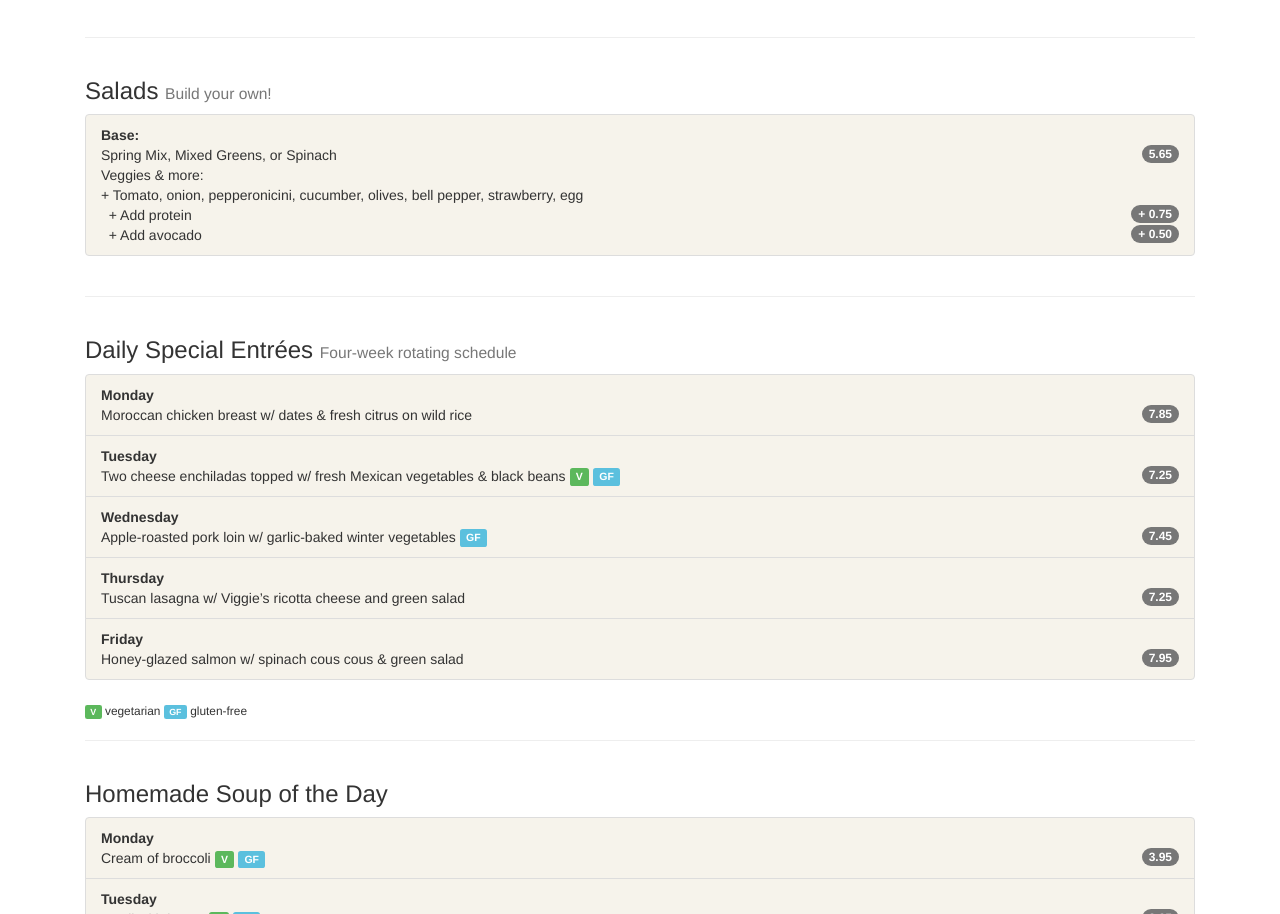
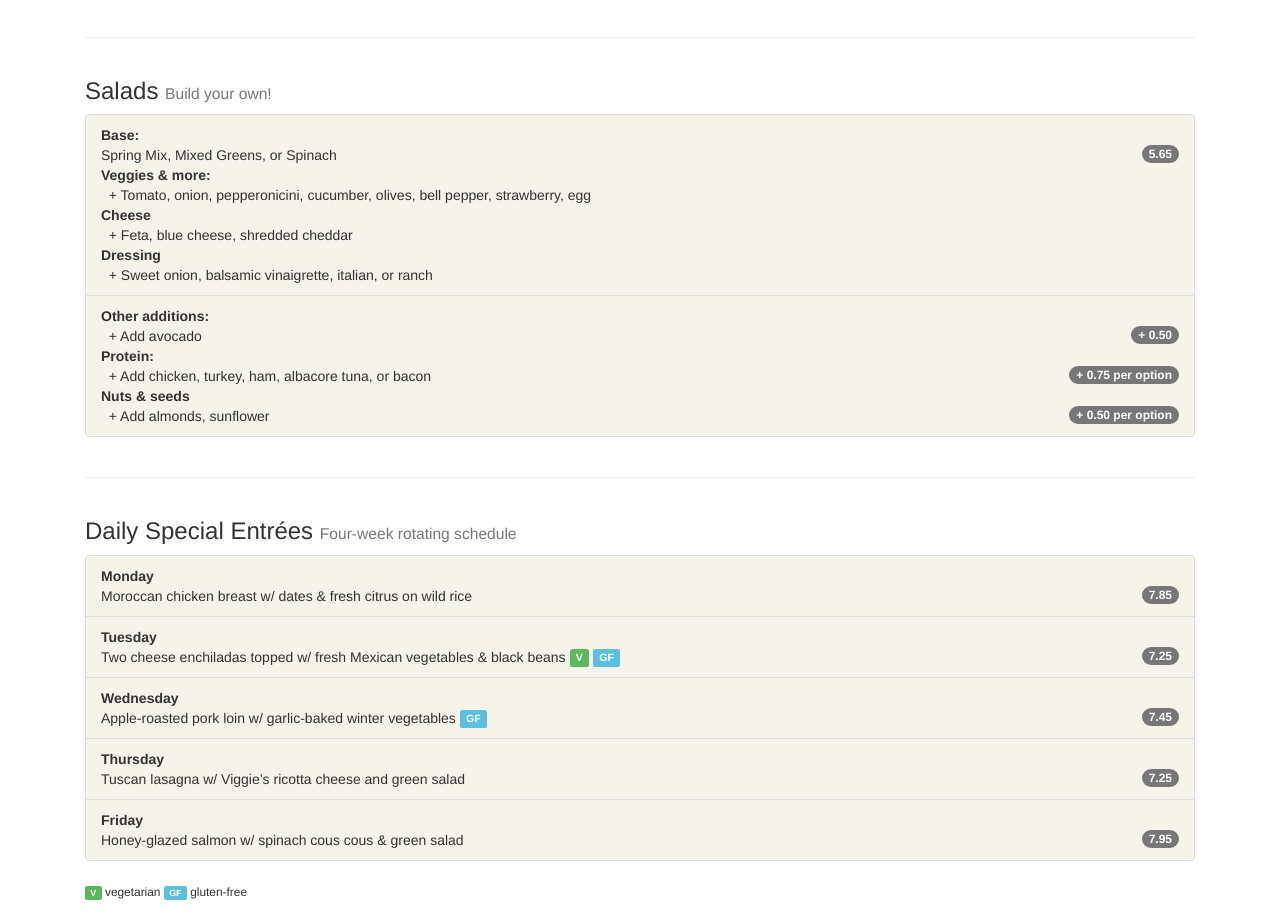
Before and after one commit to portofsandiego/cafe-orderform, a website: page app/index.html in a window 1280 px wide. Shown: the part 1359-2273 px from the top of the page. Drawn offline with nearby package versions, Linux system fonts and the light colour scheme; files that its build step writes are made by us from their sources.

Commit message:
Updated BYO salad options

```diff
--- a/app/index.html
+++ b/app/index.html
@@ -268,13 +268,28 @@
 								<span class="badge">5.65</span>
 								Spring Mix, Mixed Greens, or Spinach<br>
 
-								Veggies &amp; more:<br>
-								+ Tomato, onion, pepperonicini, cucumber, olives, bell pepper, strawberry, egg<br>
+								<strong>Veggies &amp; more:</strong><br>
+								&nbsp; + Tomato, onion, pepperonicini, cucumber, olives, bell pepper, strawberry, egg<br>
 
-								<span class="badge">+ 0.75</span>
-								&nbsp; + Add protein<br>
+								<strong>Cheese</strong><br>
+								&nbsp; + Feta, blue cheese, shredded cheddar<br>
+
+								<strong>Dressing</strong><br>
+								&nbsp; + Sweet onion, balsamic vinaigrette, italian, or ranch
+							</li>
+							<li class="list-group-item">
+								<strong>Other additions:</strong><br>
 								<span class="badge">+ 0.50</span>
-								&nbsp; + Add avocado
+								&nbsp; + Add avocado<br>
+
+								<strong>Protein:</strong><br>
+								<span class="badge">+ 0.75 per option</span>
+								&nbsp; + Add chicken, turkey, ham, albacore tuna, or bacon<br>
+
+								<strong>Nuts &amp; seeds</strong><br>
+								<span class="badge">+ 0.50 per option</span>
+								&nbsp; + Add almonds, sunflower
+
 							</li>
 						</ul>
 					</div><!-- end col-lg-12 sandwiches -->
```
